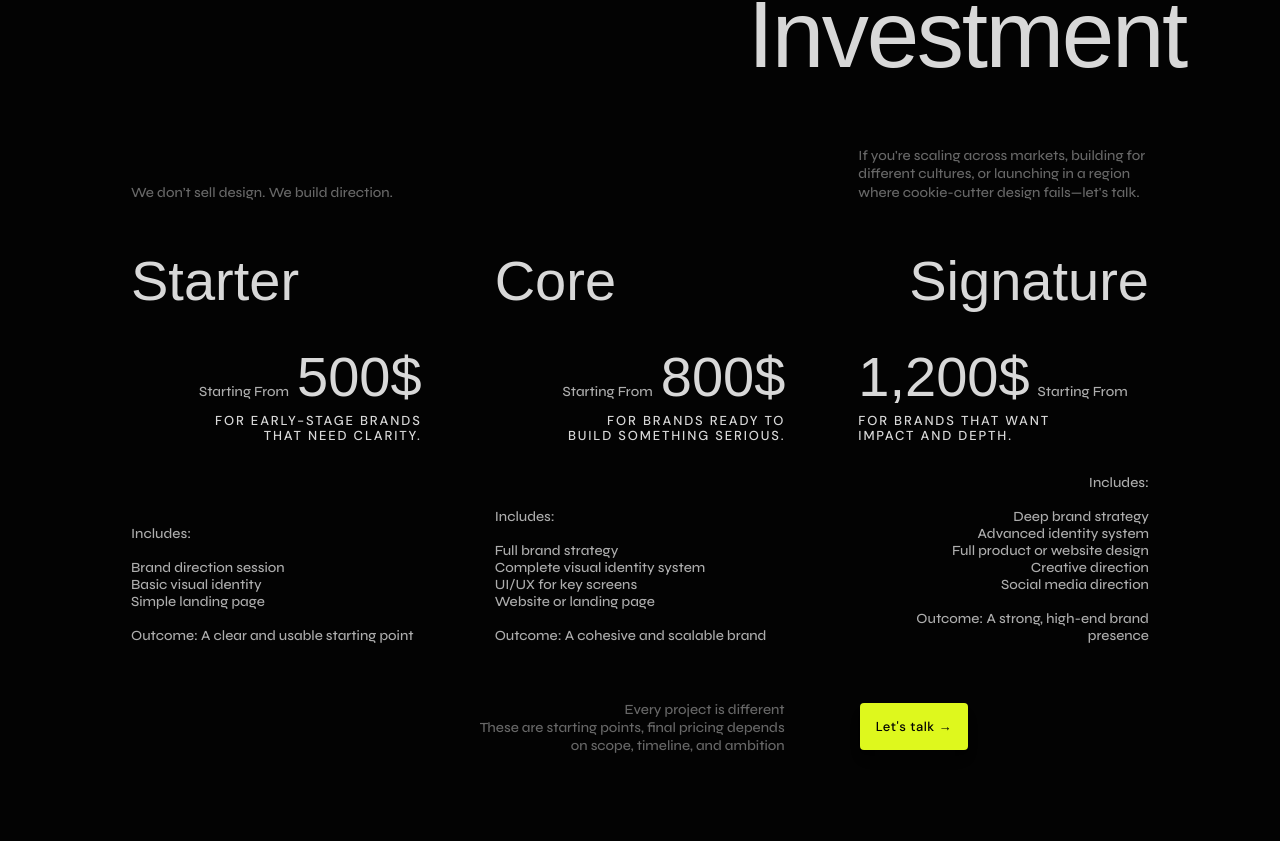
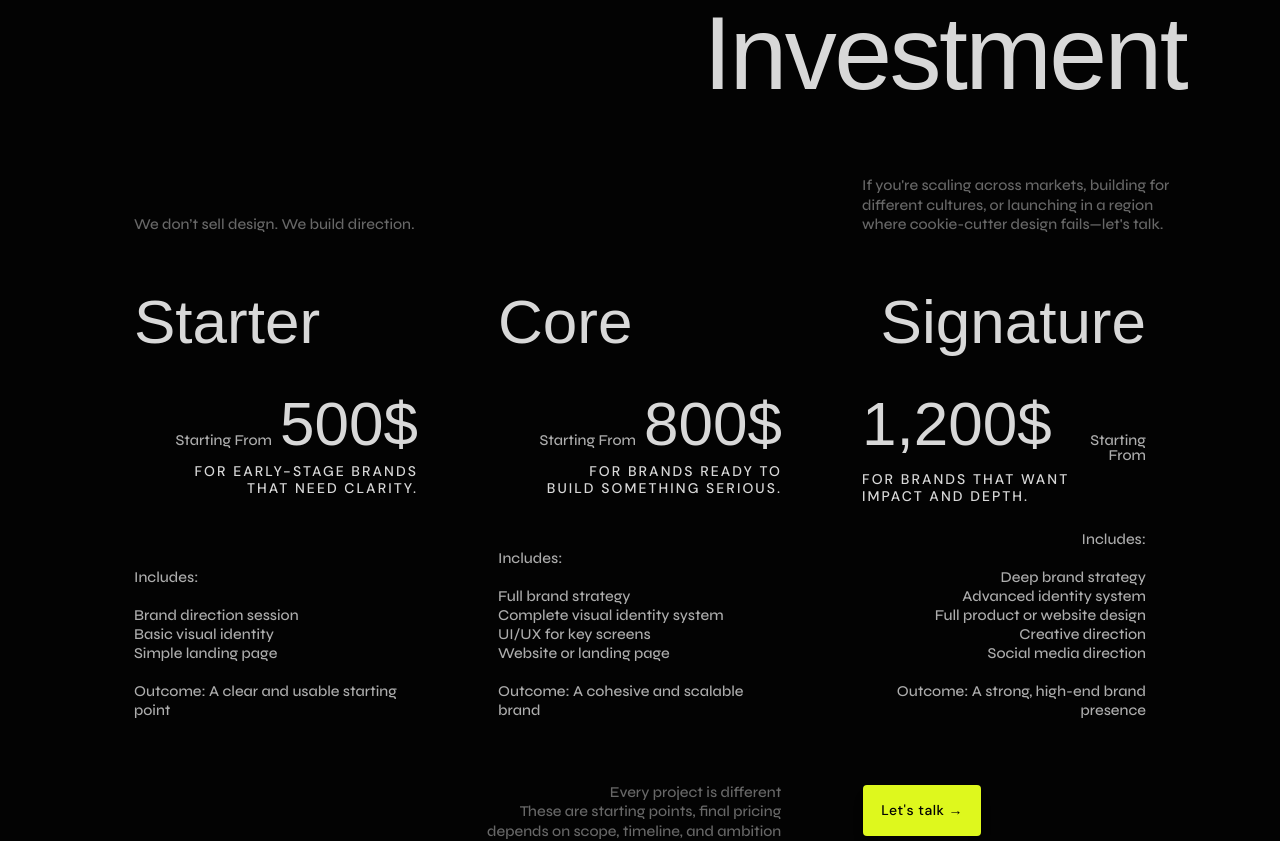
Before and after one commit to BPL-03/BPLstudios, a React (Vite) app: page / in a window 1280 px wide. Shown: the part 5635-6476 px from the top of the page. Built offline with nearby package versions, Linux system fonts and the light colour scheme; a web font is replaced by a local one.

Commit message:
style: scale pricing section up by 10%

```diff
--- a/src/components/Pricing.jsx
+++ b/src/components/Pricing.jsx
@@ -20,26 +20,26 @@ export default function Pricing() {
   return (
     <section
       id="pricing"
-      className="bg-[#030303] text-[#D8D8D8] py-[100px] relative overflow-hidden select-none border-b border-[#383838]"
+      className="bg-[#030303] text-[#D8D8D8] py-[110px] relative overflow-hidden select-none border-b border-[#383838]"
       onMouseMove={handleMouseMove}
       onMouseEnter={handleMouseEnter}
       onMouseLeave={handleMouseLeave}
     >
 
-      {/* Main Container - scaled down 10% */}
-      <div className="w-full relative px-[4.5%] md:px-[94px] max-w-[1713px] mx-auto min-h-[1080px] flex flex-col justify-start">
+      {/* Main Container - scaled up 10% */}
+      <div className="w-full relative px-[4.5%] md:px-[94px] max-w-[1884px] mx-auto min-h-[1188px] flex flex-col justify-start">
 
         {/* Header Section (Ways to Work Together & Investment Title) */}
-        <div className="w-full flex flex-col items-end gap-[7px] mb-[68px] relative z-10">
+        <div className="w-full flex flex-col items-end gap-[8px] mb-[75px] relative z-10">
           {/* Label Group */}
-          <div className="flex items-center gap-[16px]">
-            <div className="w-[25px] h-[1px] bg-[#D8D8D8]" />
-            <span className="font-dm-sans text-[10px] font-medium tracking-[1.86px] text-[#D8D8D8] uppercase leading-[17px]">
+          <div className="flex items-center gap-[18px]">
+            <div className="w-[28px] h-[1px] bg-[#D8D8D8]" />
+            <span className="font-dm-sans text-[11px] font-medium tracking-[2.05px] text-[#D8D8D8] uppercase leading-[19px]">
               Ways to Work Together
             </span>
           </div>
           {/* Title */}
-          <h2 className="font-sans font-light text-[63px] sm:text-[94.42px] leading-[86.87px] text-[#D8D8D8] tracking-tight">
+          <h2 className="font-sans font-light text-[70px] sm:text-[104px] leading-[96px] text-[#D8D8D8] tracking-tight">
             Investment
           </h2>
         </div>
@@ -48,17 +48,17 @@ export default function Pricing() {
         <div className="w-full flex flex-col items-center z-10">
 
           {/* Top descriptions Row (aligned perfectly to match the columns layout spacing) */}
-          <div className="grid grid-cols-1 lg:grid-cols-3 gap-[27px] items-end w-full max-w-[1318px] px-[14px] mx-auto mb-[23px] relative z-10">
+          <div className="grid grid-cols-1 lg:grid-cols-3 gap-[30px] items-end w-full max-w-[1450px] px-[15px] mx-auto mb-[25px] relative z-10">
             {/* Starter outer description (left) */}
-            <div className="max-w-[337px] pl-[20px] lg:pl-[23px]">
-              <p className="font-syne font-medium text-[14px] leading-[1.3] text-[#ffffff]/40">
+            <div className="max-w-[370px] pl-[22px] lg:pl-[25px]">
+              <p className="font-syne font-medium text-[15px] leading-[1.3] text-[#ffffff]/40">
                 We don’t sell design. We<br className="lg:hidden" /> build direction.
               </p>
             </div>
             <div className="hidden lg:block" />
             {/* Signature outer description (right) */}
-            <div className="max-w-[337px] lg:pl-[23px] hidden lg:block">
-              <p className="font-syne font-medium text-[14px] leading-[1.3] text-[#ffffff]/40">
+            <div className="max-w-[370px] lg:pl-[25px] hidden lg:block">
+              <p className="font-syne font-medium text-[15px] leading-[1.3] text-[#ffffff]/40">
                 If you're scaling across markets, building for different cultures, or launching in a region where cookie-cutter design fails—let's talk.
               </p>
             </div>
@@ -67,7 +67,7 @@ export default function Pricing() {
           {/* Relative Cards Wrap to center background grid lines with card boundaries */}
           <div
             ref={cardsWrapRef}
-            className="relative w-full max-w-[1318px] mx-auto px-[14px]"
+            className="relative w-full max-w-[1450px] mx-auto px-[15px]"
             style={{
               '--mouse-x': `${mousePos.x}px`,
               '--mouse-y': `${mousePos.y}px`,
@@ -77,7 +77,7 @@ export default function Pricing() {
             <div
               className="absolute inset-0 pointer-events-none transition-opacity duration-500 z-0 hidden lg:block"
               style={{
-                background: `radial-gradient(circle 315px at var(--mouse-x) var(--mouse-y), rgba(222, 248, 29, 0.05), transparent 80%)`,
+                background: `radial-gradient(circle 346px at var(--mouse-x) var(--mouse-y), rgba(222, 248, 29, 0.05), transparent 80%)`,
                 opacity: isHovered ? 1 : 0,
               }}
             />
@@ -90,72 +90,72 @@ export default function Pricing() {
             <div className="absolute bottom-0 left-[-100vw] right-[-100vw] h-[1px] bg-[linear-gradient(to_left,rgba(15,15,15,0)_0%,#DEF81D_20%,rgba(22,22,22,0)_80%)] opacity-35 shadow-[0_0_4px_#DEF81D] lg:hidden z-0" />
 
             {/* Vertical Line 1 (Left Edge) - goes to_bottom, green peak near top (30%) */}
-            <div className="absolute left-[14px] top-[-540px] bottom-[-540px] w-[1px] bg-[linear-gradient(to_bottom,rgba(15,15,15,0)_0%,#DEF81D_30%,rgba(22,22,22,0)_70%)] opacity-35 shadow-[0_0_4px_#DEF81D] z-0 lg:hidden" />
+            <div className="absolute left-[15px] top-[-594px] bottom-[-594px] w-[1px] bg-[linear-gradient(to_bottom,rgba(15,15,15,0)_0%,#DEF81D_30%,rgba(22,22,22,0)_70%)] opacity-35 shadow-[0_0_4px_#DEF81D] z-0 lg:hidden" />
 
             {/* Vertical Line 4 (Right Edge) - goes to_top, green peak near bottom (30% from bottom) */}
-            <div className="absolute right-[14px] top-[-540px] bottom-[-540px] w-[1px] bg-[linear-gradient(to_top,rgba(15,15,15,0)_0%,#DEF81D_30%,rgba(22,22,22,0)_70%)] opacity-35 shadow-[0_0_4px_#DEF81D] z-0 lg:hidden" />
+            <div className="absolute right-[15px] top-[-594px] bottom-[-594px] w-[1px] bg-[linear-gradient(to_top,rgba(15,15,15,0)_0%,#DEF81D_30%,rgba(22,22,22,0)_70%)] opacity-35 shadow-[0_0_4px_#DEF81D] z-0 lg:hidden" />
 
             {/* Interactive Spotlight Glow Grid Lines */}
             <div
-              className="absolute top-[-270px] bottom-[-270px] left-[-270px] right-[-270px] pointer-events-none z-20 transition-opacity duration-300 hidden lg:block"
+              className="absolute top-[-297px] bottom-[-297px] left-[-297px] right-[-297px] pointer-events-none z-20 transition-opacity duration-300 hidden lg:block"
               style={{
                 opacity: isHovered ? 1 : 0,
-                WebkitMaskImage: `radial-gradient(circle 225px at calc(var(--mouse-x) + 270px) calc(var(--mouse-y) + 270px), black, transparent)`,
-                maskImage: `radial-gradient(circle 225px at calc(var(--mouse-x) + 270px) calc(var(--mouse-y) + 270px), black, transparent)`
+                WebkitMaskImage: `radial-gradient(circle 247px at calc(var(--mouse-x) + 297px) calc(var(--mouse-y) + 297px), black, transparent)`,
+                maskImage: `radial-gradient(circle 247px at calc(var(--mouse-x) + 297px) calc(var(--mouse-y) + 297px), black, transparent)`
               }}
             >
               {/* Horizontal Line 1 (Top Edge) - goes to_right, green peak on the left (20%) */}
-              <div className="absolute top-[270px] left-[-100vw] right-[-100vw] h-[1px] bg-[linear-gradient(to_right,rgba(15,15,15,0)_0%,#DEF81D_20%,rgba(22,22,22,0)_80%)] shadow-[0_0_8px_#DEF81D]" />
+              <div className="absolute top-[297px] left-[-100vw] right-[-100vw] h-[1px] bg-[linear-gradient(to_right,rgba(15,15,15,0)_0%,#DEF81D_20%,rgba(22,22,22,0)_80%)] shadow-[0_0_8px_#DEF81D]" />
 
               {/* Horizontal Line 2 (Bottom Edge) - goes to_left, green peak on the right (20% from right) */}
-              <div className="absolute bottom-[270px] left-[-100vw] right-[-100vw] h-[1px] bg-[linear-gradient(to_left,rgba(15,15,15,0)_0%,#DEF81D_20%,rgba(22,22,22,0)_80%)] shadow-[0_0_8px_#DEF81D]" />
+              <div className="absolute bottom-[297px] left-[-100vw] right-[-100vw] h-[1px] bg-[linear-gradient(to_left,rgba(15,15,15,0)_0%,#DEF81D_20%,rgba(22,22,22,0)_80%)] shadow-[0_0_8px_#DEF81D]" />
 
               {/* Vertical Lines */}
-              <div className="absolute top-0 bottom-0 left-[270px] right-[270px] grid grid-cols-3 gap-[27px] px-[14px] pointer-events-none hidden lg:grid">
+              <div className="absolute top-0 bottom-0 left-[297px] right-[297px] grid grid-cols-3 gap-[30px] px-[15px] pointer-events-none hidden lg:grid">
                 {/* Column 1 Center Gap Line */}
                 <div className="relative w-full h-full">
-                  <div className="absolute right-[-13.5px] top-0 bottom-0 w-[1px] bg-[#DEF81D] shadow-[0_0_8px_#DEF81D]" />
+                  <div className="absolute right-[-15px] top-0 bottom-0 w-[1px] bg-[#DEF81D] shadow-[0_0_8px_#DEF81D]" />
                 </div>
                 {/* Column 2 Center Gap Line */}
                 <div className="relative w-full h-full">
-                  <div className="absolute right-[-13.5px] top-0 bottom-0 w-[1px] bg-[#DEF81D] shadow-[0_0_8px_#DEF81D]" />
+                  <div className="absolute right-[-15px] top-0 bottom-0 w-[1px] bg-[#DEF81D] shadow-[0_0_8px_#DEF81D]" />
                 </div>
                 <div className="relative w-full h-full" />
               </div>
 
               {/* Vertical Line 1 (Left Edge) - goes to_bottom, green peak near top (30%) */}
-              <div className="absolute left-[284px] top-0 bottom-0 w-[1px] bg-[linear-gradient(to_bottom,rgba(15,15,15,0)_0%,#DEF81D_30%,rgba(22,22,22,0)_70%)] shadow-[0_0_8px_#DEF81D]" />
+              <div className="absolute left-[312px] top-0 bottom-0 w-[1px] bg-[linear-gradient(to_bottom,rgba(15,15,15,0)_0%,#DEF81D_30%,rgba(22,22,22,0)_70%)] shadow-[0_0_8px_#DEF81D]" />
 
               {/* Vertical Line 4 (Right Edge) - goes to_top, green peak near bottom (30% from bottom) */}
-              <div className="absolute right-[284px] top-0 bottom-0 w-[1px] bg-[linear-gradient(to_top,rgba(15,15,15,0)_0%,#DEF81D_30%,rgba(22,22,22,0)_70%)] shadow-[0_0_8px_#DEF81D]" />
+              <div className="absolute right-[312px] top-0 bottom-0 w-[1px] bg-[linear-gradient(to_top,rgba(15,15,15,0)_0%,#DEF81D_30%,rgba(22,22,22,0)_70%)] shadow-[0_0_8px_#DEF81D]" />
             </div>
 
           {/* Cards Row - Starter, Core, Signature */}
-          <div className="grid grid-cols-1 lg:grid-cols-3 gap-0 lg:gap-[27px] relative z-10 w-full">
+          <div className="grid grid-cols-1 lg:grid-cols-3 gap-0 lg:gap-[30px] relative z-10 w-full">
 
           {/* 1. Starter Card */}
-          <div className="w-full lg:max-w-[412px] mx-auto min-h-[455px] p-5 sm:pt-[28px] sm:pb-[36px] sm:px-[23px] flex flex-col justify-between lg:border-none relative">
+          <div className="w-full lg:max-w-[453px] mx-auto min-h-[500px] p-5 sm:pt-[31px] sm:pb-[40px] sm:px-[25px] flex flex-col justify-between lg:border-none relative">
             <div>
               {/* Top Row: Name */}
               <div className="flex justify-between items-start">
-                <span className="font-sans font-light text-[56px] leading-[56px] text-[#D8D8D8] font-anek">
+                <span className="font-sans font-light text-[62px] leading-[62px] text-[#D8D8D8] font-anek">
                   Starter
                 </span>
               </div>
 
               {/* Middle Row: Price */}
               <div className="flex justify-end items-baseline gap-2 mt-10 mb-2">
-                <span className="font-syne font-medium text-[14px] text-[#D8D8D8]/80 text-right leading-[14px]">
+                <span className="font-syne font-medium text-[15px] text-[#D8D8D8]/80 text-right leading-[15px]">
                   Starting From
                 </span>
-                <span className="font-sans font-light text-[56px] leading-[56px] text-[#D8D8D8] font-anek">
+                <span className="font-sans font-light text-[62px] leading-[62px] text-[#D8D8D8] font-anek">
                   500$
                 </span>
               </div>
 
               {/* Tagline */}
-              <div className="text-right mb-[22px] mt-1">
-                <p className="font-dm-sans font-medium text-[13px] tracking-[1.86px] uppercase text-[#D8D8D8] leading-[15px]">
+              <div className="text-right mb-[24px] mt-1">
+                <p className="font-dm-sans font-medium text-[14px] tracking-[2.05px] uppercase text-[#D8D8D8] leading-[17px]">
                   For early-stage brands<br />that need clarity.
                 </p>
               </div>
@@ -163,7 +163,7 @@ export default function Pricing() {
 
             {/* Features & Outcome */}
             <div className="text-left">
-              <p className="font-syne font-medium text-[14px] leading-[17px] text-[#D8D8D8]/80 whitespace-pre-line">
+              <p className="font-syne font-medium text-[15px] leading-[19px] text-[#D8D8D8]/80 whitespace-pre-line">
                 Includes:<br /><br />
                 Brand direction session<br />
                 Basic visual identity<br />
@@ -176,28 +176,28 @@ export default function Pricing() {
           </div>
 
           {/* 2. Core Card */}
-          <div className="w-full lg:max-w-[412px] mx-auto min-h-[455px] p-5 sm:pt-[28px] sm:pb-[36px] sm:px-[23px] flex flex-col justify-between lg:border-none relative">
+          <div className="w-full lg:max-w-[453px] mx-auto min-h-[500px] p-5 sm:pt-[31px] sm:pb-[40px] sm:px-[25px] flex flex-col justify-between lg:border-none relative">
             <div>
               {/* Top Row: Name */}
               <div className="flex justify-between items-start">
-                <span className="font-sans font-light text-[56px] leading-[56px] text-[#D8D8D8] font-anek">
+                <span className="font-sans font-light text-[62px] leading-[62px] text-[#D8D8D8] font-anek">
                   Core
                 </span>
               </div>
 
               {/* Middle Row: Price */}
               <div className="flex justify-end items-baseline gap-2 mt-10 mb-2">
-                <span className="font-syne font-medium text-[14px] text-[#D8D8D8]/80 text-right leading-[14px]">
+                <span className="font-syne font-medium text-[15px] text-[#D8D8D8]/80 text-right leading-[15px]">
                   Starting From
                 </span>
-                <span className="font-sans font-light text-[56px] leading-[56px] text-[#D8D8D8] font-anek">
+                <span className="font-sans font-light text-[62px] leading-[62px] text-[#D8D8D8] font-anek">
                   800$
                 </span>
               </div>
 
               {/* Tagline */}
-              <div className="text-right mb-[22px] mt-1">
-                <p className="font-dm-sans font-medium text-[13px] tracking-[1.86px] uppercase text-[#D8D8D8] leading-[15px]">
+              <div className="text-right mb-[24px] mt-1">
+                <p className="font-dm-sans font-medium text-[14px] tracking-[2.05px] uppercase text-[#D8D8D8] leading-[17px]">
                   For brands ready to<br />build something serious.
                 </p>
               </div>
@@ -205,7 +205,7 @@ export default function Pricing() {
 
             {/* Features & Outcome */}
             <div className="text-left">
-              <p className="font-syne font-medium text-[14px] leading-[17px] text-[#D8D8D8]/80 whitespace-pre-line">
+              <p className="font-syne font-medium text-[15px] leading-[19px] text-[#D8D8D8]/80 whitespace-pre-line">
                 Includes:<br /><br />
                 Full brand strategy<br />
                 Complete visual identity system<br />
@@ -219,11 +219,11 @@ export default function Pricing() {
           </div>
 
           {/* 3. Signature Card */}
-          <div className="w-full lg:max-w-[412px] mx-auto min-h-[455px] p-5 sm:pt-[28px] sm:pb-[36px] sm:px-[23px] flex flex-col justify-between lg:border-none relative">
+          <div className="w-full lg:max-w-[453px] mx-auto min-h-[500px] p-5 sm:pt-[31px] sm:pb-[40px] sm:px-[25px] flex flex-col justify-between lg:border-none relative">
             <div>
               {/* Top Row: Name */}
               <div className="flex justify-end items-start">
-                <span className="font-sans font-light text-[56px] leading-[56px] text-[#D8D8D8] font-anek">
+                <span className="font-sans font-light text-[62px] leading-[62px] text-[#D8D8D8] font-anek">
                   Signature
                 </span>
               </div>
@@ -231,18 +231,18 @@ export default function Pricing() {
               {/* Middle Row: Price */}
               <div className="flex justify-between items-baseline gap-2 mt-10 mb-2">
                 <div className="flex items-baseline gap-2">
-                  <span className="font-sans font-light text-[56px] leading-[56px] text-[#D8D8D8] font-anek">
+                  <span className="font-sans font-light text-[62px] leading-[62px] text-[#D8D8D8] font-anek">
                     1,200$
                   </span>
-                  <span className="font-syne font-medium text-[14px] text-[#D8D8D8]/80 text-right leading-[14px]">
+                  <span className="font-syne font-medium text-[15px] text-[#D8D8D8]/80 text-right leading-[15px]">
                     Starting From
                   </span>
                 </div>
               </div>
 
               {/* Tagline */}
-              <div className="text-left mb-[22px] mt-1">
-                <p className="font-dm-sans font-medium text-[13px] tracking-[1.86px] uppercase text-[#D8D8D8] leading-[15px]">
+              <div className="text-left mb-[24px] mt-1">
+                <p className="font-dm-sans font-medium text-[14px] tracking-[2.05px] uppercase text-[#D8D8D8] leading-[17px]">
                   For brands that want<br />impact and depth.
                 </p>
               </div>
@@ -250,7 +250,7 @@ export default function Pricing() {
 
             {/* Features & Outcome */}
             <div className="text-right">
-              <p className="font-syne font-medium text-[14px] leading-[17px] text-[#D8D8D8]/80 whitespace-pre-line">
+              <p className="font-syne font-medium text-[15px] leading-[19px] text-[#D8D8D8]/80 whitespace-pre-line">
                 Includes:<br /><br />
                 Deep brand strategy<br />
                 Advanced identity system<br />
@@ -268,23 +268,23 @@ export default function Pricing() {
         </div>
 
         {/* Bottom disclaimer & CTA row */}
-        <div className="grid grid-cols-1 lg:grid-cols-3 gap-[29px] items-start relative z-10 w-full max-w-[1318px] px-[14px] mx-auto mt-[23px]">
+        <div className="grid grid-cols-1 lg:grid-cols-3 gap-[32px] items-start relative z-10 w-full max-w-[1450px] px-[15px] mx-auto mt-[25px]">
           {/* Empty column (Starter bottom) */}
           <div className="hidden lg:block" />
 
           {/* Description 3 (Core bottom) */}
-          <div className="max-w-[337px] ml-auto mr-0 pr-[20px] lg:pr-[23px] text-right -mt-[2px]">
-            <p className="font-syne font-medium text-[14px] leading-[1.3] text-[#ffffff]/40">
+          <div className="max-w-[370px] ml-auto mr-0 pr-[22px] lg:pr-[25px] text-right -mt-[2px]">
+            <p className="font-syne font-medium text-[15px] leading-[1.3] text-[#ffffff]/40">
               Every project is different<br />
               These are starting points, final pricing depends on scope, timeline, and ambition
             </p>
           </div>
 
           {/* Lime CTA Button (Signature bottom) */}
-          <div className="flex justify-end pr-[20px] lg:justify-start lg:pl-[23px]">
+          <div className="flex justify-end pr-[22px] lg:justify-start lg:pl-[25px]">
             <a
               href="#contact"
-              className="bg-[#DEF81D] hover:bg-[#cbf00f] active:scale-95 transition-all text-[#030303] font-dm-sans font-medium text-[13px] tracking-[0.5px] leading-[21px] px-[16px] py-[13px] rounded-[4px] inline-flex items-center gap-2 shadow-lg select-none"
+              className="bg-[#DEF81D] hover:bg-[#cbf00f] active:scale-95 transition-all text-[#030303] font-dm-sans font-medium text-[14px] tracking-[0.5px] leading-[23px] px-[18px] py-[14px] rounded-[4px] inline-flex items-center gap-2 shadow-lg select-none"
             >
               Let's talk →
             </a>
```
